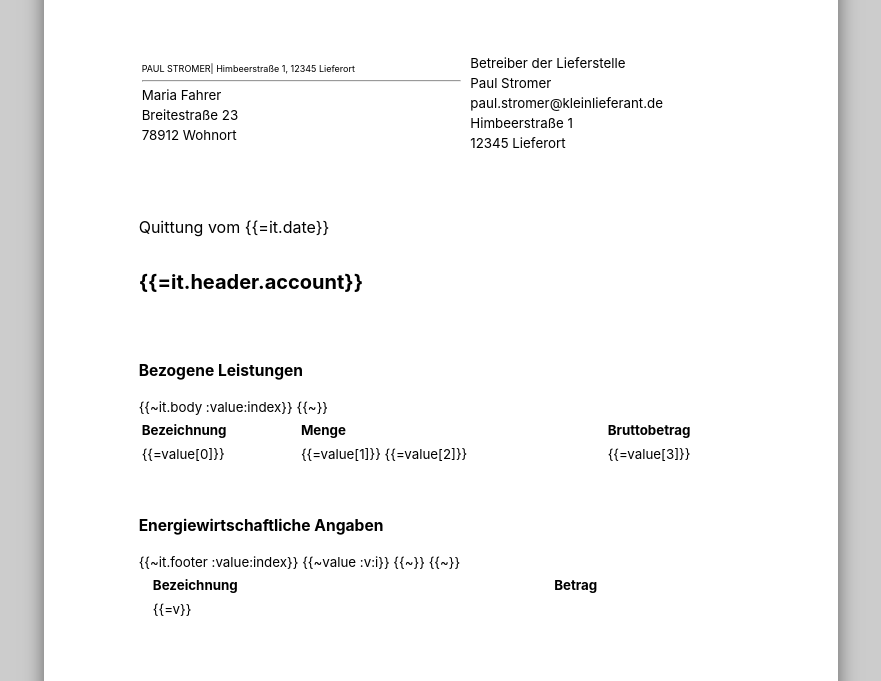
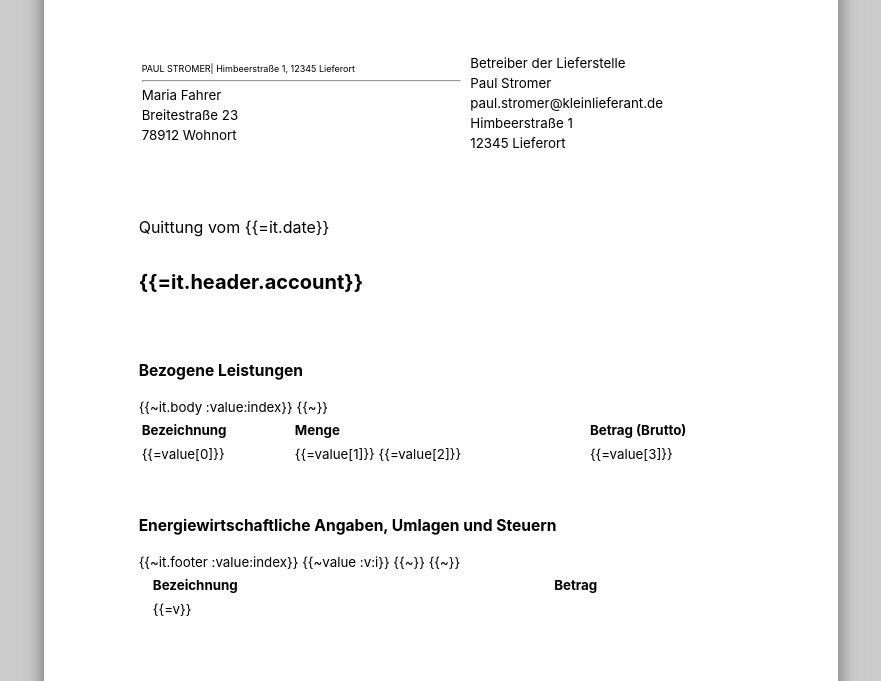
Before and after one commit to energychain/quittance, a website: page sample_receipt_germany.html in a window 1280 px wide. Shown: the part 119-800 px from the top of the page, without its empty margins (199-1080 px from the left). Drawn offline with nearby package versions, Linux system fonts and the light colour scheme.

Commit message:
Changed Default Template

```diff
--- a/package.json
+++ b/package.json
@@ -1,6 +1,6 @@
 {
   "name": "stromdao-quittance",
-  "version": "0.0.4",
+  "version": "0.0.5",
   "description": "Accounting related processes for CLI or integrated usage (invoice, receipt,...)",
   "main": "index.js",
   "scripts": {
--- a/sample_receipt_germany.html
+++ b/sample_receipt_germany.html
@@ -232,7 +232,7 @@ body, page {
           <tr>
             <th scope="col">Bezeichnung</th>
             <th scope="col">Menge</th>
-            <th scope="col">Bruttobetrag</th>
+            <th scope="col">Betrag (Brutto)</th>
           </tr>
         </thead>
         <tbody class="group" >
@@ -246,7 +246,7 @@ body, page {
         </tbody>
     </table>
     <div style="height:30px;"></div>
-	<h3>Energiewirtschaftliche Angaben</h3>
+	<h3>Energiewirtschaftliche Angaben, Umlagen und Steuern</h3>
 	   <table>
         <thead class="aural if not needed">
           <tr>
```
Also changed, not shown: test.html (+1 -1 lines).
